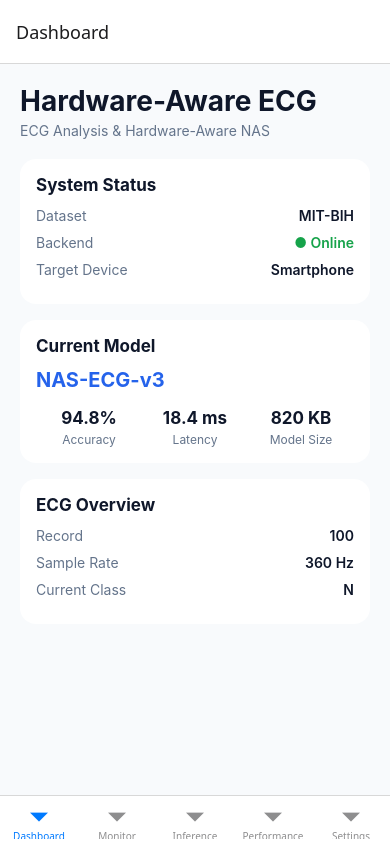
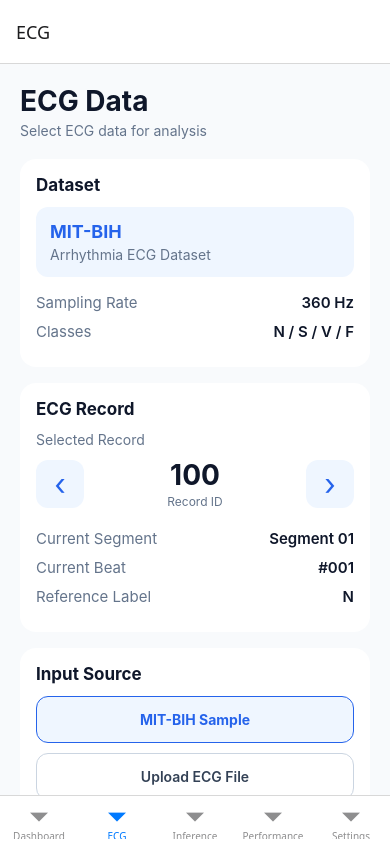
Before and after one commit to L9ng807/MOBILE_MIDTERM_PROJECT, a React Native app: screen /ECG in a window 390 px wide. Built offline with nearby package versions, Linux system fonts and the light colour scheme.

Commit message:
Add ECG input screen UI

```diff
--- /dev/null
+++ b/src/components/InfoRow.tsx
@@ -0,0 +1,33 @@
+import { StyleSheet, Text, View } from 'react-native';
+
+interface InfoRowProps {
+  label: string;
+  value: string;
+}
+
+export default function InfoRow({ label, value }: InfoRowProps) {
+  return (
+    <View style={styles.row}>
+      <Text style={styles.label}>{label}</Text>
+      <Text style={styles.value}>{value}</Text>
+    </View>
+  );
+}
+
+const styles = StyleSheet.create({
+  row: {
+    flexDirection: 'row',
+    justifyContent: 'space-between',
+    alignItems: 'center',
+    marginBottom: 10,
+  },
+  label: {
+    color: '#64748b',
+    fontSize: 15,
+  },
+  value: {
+    color: '#0f172a',
+    fontWeight: '600',
+    fontSize: 15,
+  },
+});
--- /dev/null
+++ b/src/components/MetricItem.tsx
@@ -0,0 +1,35 @@
+import { StyleSheet, Text, View } from 'react-native';
+
+interface MetricItemProps {
+  value: string;
+  label: string;
+}
+
+export default function MetricItem({
+  value,
+  label,
+}: MetricItemProps) {
+  return (
+    <View style={styles.container}>
+      <Text style={styles.value}>{value}</Text>
+      <Text style={styles.label}>{label}</Text>
+    </View>
+  );
+}
+
+const styles = StyleSheet.create({
+  container: {
+    flex: 1,
+    alignItems: 'center',
+  },
+  value: {
+    fontSize: 17,
+    fontWeight: '700',
+    color: '#0f172a',
+  },
+  label: {
+    fontSize: 12,
+    color: '#64748b',
+    marginTop: 4,
+  },
+});
--- /dev/null
+++ b/src/components/SectionCard.tsx
@@ -0,0 +1,34 @@
+import { ReactNode } from 'react';
+import { StyleSheet, Text, View } from 'react-native';
+
+interface SectionCardProps {
+  title: string;
+  children: ReactNode;
+}
+
+export default function SectionCard({
+  title,
+  children,
+}: SectionCardProps) {
+  return (
+    <View style={styles.card}>
+      <Text style={styles.title}>{title}</Text>
+      {children}
+    </View>
+  );
+}
+
+const styles = StyleSheet.create({
+  card: {
+    backgroundColor: '#ffffff',
+    borderRadius: 16,
+    padding: 16,
+    marginBottom: 16,
+  },
+  title: {
+    fontSize: 17,
+    fontWeight: '700',
+    color: '#0f172a',
+    marginBottom: 12,
+  },
+});
--- /dev/null
+++ b/src/components/StatusBadge.tsx
@@ -0,0 +1,52 @@
+import { StyleSheet, Text, View } from 'react-native';
+
+interface StatusBadgeProps {
+  text: string;
+  online?: boolean;
+}
+
+export default function StatusBadge({
+  text,
+  online = true,
+}: StatusBadgeProps) {
+  return (
+    <View style={styles.container}>
+      <View
+        style={[
+          styles.dot,
+          {
+            backgroundColor: online ? '#16a34a' : '#dc2626',
+          },
+        ]}
+      />
+
+      <Text
+        style={[
+          styles.text,
+          {
+            color: online ? '#16a34a' : '#dc2626',
+          },
+        ]}
+      >
+        {text}
+      </Text>
+    </View>
+  );
+}
+
+const styles = StyleSheet.create({
+  container: {
+    flexDirection: 'row',
+    alignItems: 'center',
+    gap: 6,
+  },
+  dot: {
+    width: 10,
+    height: 10,
+    borderRadius: 5,
+  },
+  text: {
+    fontWeight: '600',
+    fontSize: 15,
+  },
+});
--- a/src/navigation/RootNavigator.tsx
+++ b/src/navigation/RootNavigator.tsx
@@ -2,7 +2,7 @@
 import { createBottomTabNavigator } from '@react-navigation/bottom-tabs';
 
 import DashboardScreen from '../screens/DashboardScreen';
-import ECGMonitorScreen from '../screens/ECGMonitorScreen';
+import ECGInputScreen from '../screens/ECGInputScreen';
 import InferenceScreen from '../screens/InferenceScreen';
 import PerformanceScreen from '../screens/PerformanceScreen';
 import SettingsScreen from '../screens/SettingsScreen';
@@ -13,11 +13,30 @@
   return (
     <NavigationContainer>
       <Tab.Navigator initialRouteName="Dashboard">
-        <Tab.Screen name="Dashboard" component={DashboardScreen} />
-        <Tab.Screen name="Monitor" component={ECGMonitorScreen} />
-        <Tab.Screen name="Inference" component={InferenceScreen} />
-        <Tab.Screen name="Performance" component={PerformanceScreen} />
-        <Tab.Screen name="Settings" component={SettingsScreen} />
+        <Tab.Screen
+          name="Dashboard"
+          component={DashboardScreen}
+        />
+
+        <Tab.Screen
+          name="ECG"
+          component={ECGInputScreen}
+        />
+
+        <Tab.Screen
+          name="Inference"
+          component={InferenceScreen}
+        />
+
+        <Tab.Screen
+          name="Performance"
+          component={PerformanceScreen}
+        />
+
+        <Tab.Screen
+          name="Settings"
+          component={SettingsScreen}
+        />
       </Tab.Navigator>
     </NavigationContainer>
   );
--- a/src/screens/DashboardScreen.tsx
+++ b/src/screens/DashboardScreen.tsx
@@ -1,73 +1,48 @@
 import { ScrollView, StyleSheet, Text, View } from 'react-native';
+
+import InfoRow from '../components/InfoRow';
+import MetricItem from '../components/MetricItem';
+import SectionCard from '../components/SectionCard';
+import StatusBadge from '../components/StatusBadge';
 
 export default function DashboardScreen() {
   return (
-    <ScrollView style={styles.container} contentContainerStyle={styles.content}>
+    <ScrollView
+      style={styles.container}
+      contentContainerStyle={styles.content}
+    >
       <Text style={styles.title}>Hardware-Aware ECG</Text>
+
       <Text style={styles.subtitle}>
         ECG Analysis & Hardware-Aware NAS
       </Text>
 
-      <View style={styles.card}>
-        <Text style={styles.cardTitle}>System Status</Text>
+      <SectionCard title="System Status">
+        <InfoRow label="Dataset" value="MIT-BIH" />
 
-        <View style={styles.row}>
-          <Text style={styles.label}>Dataset</Text>
-          <Text style={styles.value}>MIT-BIH</Text>
+        <View style={styles.statusRow}>
+          <Text style={styles.label}>Backend</Text>
+          <StatusBadge text="Online" />
         </View>
 
-        <View style={styles.row}>
-          <Text style={styles.label}>Backend</Text>
-          <Text style={styles.online}>● Online</Text>
-        </View>
+        <InfoRow label="Target Device" value="Smartphone" />
+      </SectionCard>
 
-        <View style={styles.row}>
-          <Text style={styles.label}>Target Device</Text>
-          <Text style={styles.value}>Smartphone</Text>
-        </View>
-      </View>
-
-      <View style={styles.card}>
-        <Text style={styles.cardTitle}>Current Model</Text>
-
+      <SectionCard title="Current Model">
         <Text style={styles.modelName}>NAS-ECG-v3</Text>
 
         <View style={styles.metricRow}>
-          <View style={styles.metric}>
-            <Text style={styles.metricValue}>94.8%</Text>
-            <Text style={styles.metricLabel}>Accuracy</Text>
-          </View>
+          <MetricItem value="94.8%" label="Accuracy" />
+          <MetricItem value="18.4 ms" label="Latency" />
+          <MetricItem value="820 KB" label="Model Size" />
+        </View>
+      </SectionCard>
 
-          <View style={styles.metric}>
-            <Text style={styles.metricValue}>18.4 ms</Text>
-            <Text style={styles.metricLabel}>Latency</Text>
-          </View>
-
-          <View style={styles.metric}>
-            <Text style={styles.metricValue}>820 KB</Text>
-            <Text style={styles.metricLabel}>Model Size</Text>
-          </View>
-        </View>
-      </View>
-
-      <View style={styles.card}>
-        <Text style={styles.cardTitle}>ECG Overview</Text>
-
-        <View style={styles.row}>
-          <Text style={styles.label}>Record</Text>
-          <Text style={styles.value}>100</Text>
-        </View>
-
-        <View style={styles.row}>
-          <Text style={styles.label}>Sample Rate</Text>
-          <Text style={styles.value}>360 Hz</Text>
-        </View>
-
-        <View style={styles.row}>
-          <Text style={styles.label}>Current Class</Text>
-          <Text style={styles.value}>N</Text>
-        </View>
-      </View>
+      <SectionCard title="ECG Overview">
+        <InfoRow label="Record" value="100" />
+        <InfoRow label="Sample Rate" value="360 Hz" />
+        <InfoRow label="Current Class" value="N" />
+      </SectionCard>
     </ScrollView>
   );
 }
@@ -92,33 +67,15 @@
     marginTop: 4,
     marginBottom: 20,
   },
-  card: {
-    backgroundColor: '#ffffff',
-    borderRadius: 16,
-    padding: 16,
-    marginBottom: 16,
-  },
-  cardTitle: {
-    fontSize: 17,
-    fontWeight: '700',
-    color: '#0f172a',
-    marginBottom: 12,
-  },
-  row: {
+  statusRow: {
     flexDirection: 'row',
     justifyContent: 'space-between',
+    alignItems: 'center',
     marginBottom: 10,
   },
   label: {
     color: '#64748b',
-  },
-  value: {
-    color: '#0f172a',
-    fontWeight: '600',
-  },
-  online: {
-    color: '#16a34a',
-    fontWeight: '600',
+    fontSize: 15,
   },
   modelName: {
     fontSize: 20,
@@ -130,18 +87,4 @@
     flexDirection: 'row',
     justifyContent: 'space-between',
   },
-  metric: {
-    flex: 1,
-    alignItems: 'center',
-  },
-  metricValue: {
-    fontSize: 17,
-    fontWeight: '700',
-    color: '#0f172a',
-  },
-  metricLabel: {
-    fontSize: 12,
-    color: '#64748b',
-    marginTop: 4,
-  },
 });
--- /dev/null
+++ b/src/screens/ECGInputScreen.tsx
@@ -0,0 +1,179 @@
+import { Pressable, ScrollView, StyleSheet, Text, View } from 'react-native';
+
+import InfoRow from '../components/InfoRow';
+import SectionCard from '../components/SectionCard';
+
+export default function ECGInputScreen() {
+  return (
+    <ScrollView
+      style={styles.container}
+      contentContainerStyle={styles.content}
+    >
+      <Text style={styles.title}>ECG Data</Text>
+      <Text style={styles.subtitle}>
+        Select ECG data for analysis
+      </Text>
+
+      <SectionCard title="Dataset">
+        <View style={styles.selectedBox}>
+          <Text style={styles.selectedTitle}>MIT-BIH</Text>
+          <Text style={styles.selectedSubtitle}>
+            Arrhythmia ECG Dataset
+          </Text>
+        </View>
+
+        <InfoRow label="Sampling Rate" value="360 Hz" />
+        <InfoRow label="Classes" value="N / S / V / F" />
+      </SectionCard>
+
+      <SectionCard title="ECG Record">
+        <Text style={styles.fieldLabel}>Selected Record</Text>
+
+        <View style={styles.recordSelector}>
+          <Pressable style={styles.arrowButton}>
+            <Text style={styles.arrowText}>‹</Text>
+          </Pressable>
+
+          <View style={styles.recordBox}>
+            <Text style={styles.recordValue}>100</Text>
+            <Text style={styles.recordLabel}>Record ID</Text>
+          </View>
+
+          <Pressable style={styles.arrowButton}>
+            <Text style={styles.arrowText}>›</Text>
+          </Pressable>
+        </View>
+
+        <InfoRow label="Current Segment" value="Segment 01" />
+        <InfoRow label="Current Beat" value="#001" />
+        <InfoRow label="Reference Label" value="N" />
+      </SectionCard>
+
+      <SectionCard title="Input Source">
+        <Pressable style={[styles.sourceButton, styles.sourceButtonActive]}>
+          <Text style={styles.sourceButtonActiveText}>
+            MIT-BIH Sample
+          </Text>
+        </Pressable>
+
+        <Pressable style={styles.sourceButton}>
+          <Text style={styles.sourceButtonText}>
+            Upload ECG File
+          </Text>
+        </Pressable>
+      </SectionCard>
+
+      <Pressable style={styles.primaryButton}>
+        <Text style={styles.primaryButtonText}>
+          Load ECG
+        </Text>
+      </Pressable>
+    </ScrollView>
+  );
+}
+
+const styles = StyleSheet.create({
+  container: {
+    flex: 1,
+    backgroundColor: '#f8fafc',
+  },
+  content: {
+    padding: 20,
+    paddingBottom: 40,
+  },
+  title: {
+    fontSize: 28,
+    fontWeight: '700',
+    color: '#0f172a',
+  },
+  subtitle: {
+    fontSize: 14,
+    color: '#64748b',
+    marginTop: 4,
+    marginBottom: 20,
+  },
+  selectedBox: {
+    backgroundColor: '#eff6ff',
+    borderRadius: 12,
+    padding: 14,
+    marginBottom: 16,
+  },
+  selectedTitle: {
+    fontSize: 18,
+    fontWeight: '700',
+    color: '#2563eb',
+  },
+  selectedSubtitle: {
+    color: '#64748b',
+    marginTop: 4,
+  },
+  fieldLabel: {
+    color: '#64748b',
+    marginBottom: 10,
+  },
+  recordSelector: {
+    flexDirection: 'row',
+    alignItems: 'center',
+    justifyContent: 'space-between',
+    marginBottom: 20,
+  },
+  arrowButton: {
+    width: 48,
+    height: 48,
+    borderRadius: 12,
+    backgroundColor: '#eff6ff',
+    alignItems: 'center',
+    justifyContent: 'center',
+  },
+  arrowText: {
+    fontSize: 30,
+    color: '#2563eb',
+    lineHeight: 32,
+  },
+  recordBox: {
+    flex: 1,
+    alignItems: 'center',
+  },
+  recordValue: {
+    fontSize: 28,
+    fontWeight: '700',
+    color: '#0f172a',
+  },
+  recordLabel: {
+    color: '#64748b',
+    fontSize: 12,
+    marginTop: 2,
+  },
+  sourceButton: {
+    borderWidth: 1,
+    borderColor: '#cbd5e1',
+    borderRadius: 12,
+    padding: 14,
+    marginBottom: 10,
+    alignItems: 'center',
+  },
+  sourceButtonActive: {
+    backgroundColor: '#eff6ff',
+    borderColor: '#2563eb',
+  },
+  sourceButtonText: {
+    color: '#334155',
+    fontWeight: '600',
+  },
+  sourceButtonActiveText: {
+    color: '#2563eb',
+    fontWeight: '700',
+  },
+  primaryButton: {
+    backgroundColor: '#2563eb',
+    borderRadius: 14,
+    paddingVertical: 16,
+    alignItems: 'center',
+    marginTop: 4,
+  },
+  primaryButtonText: {
+    color: '#ffffff',
+    fontSize: 16,
+    fontWeight: '700',
+  },
+});
```
